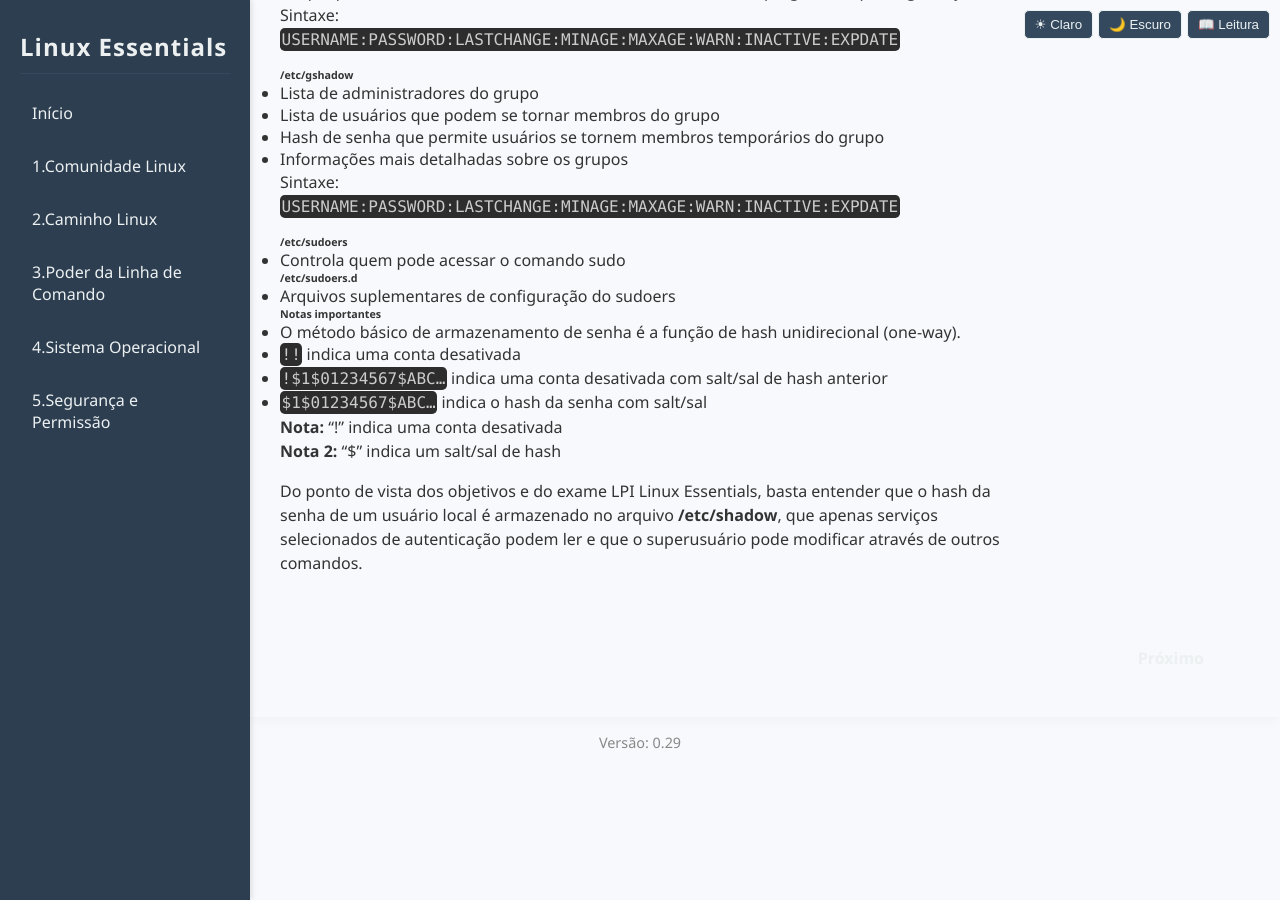
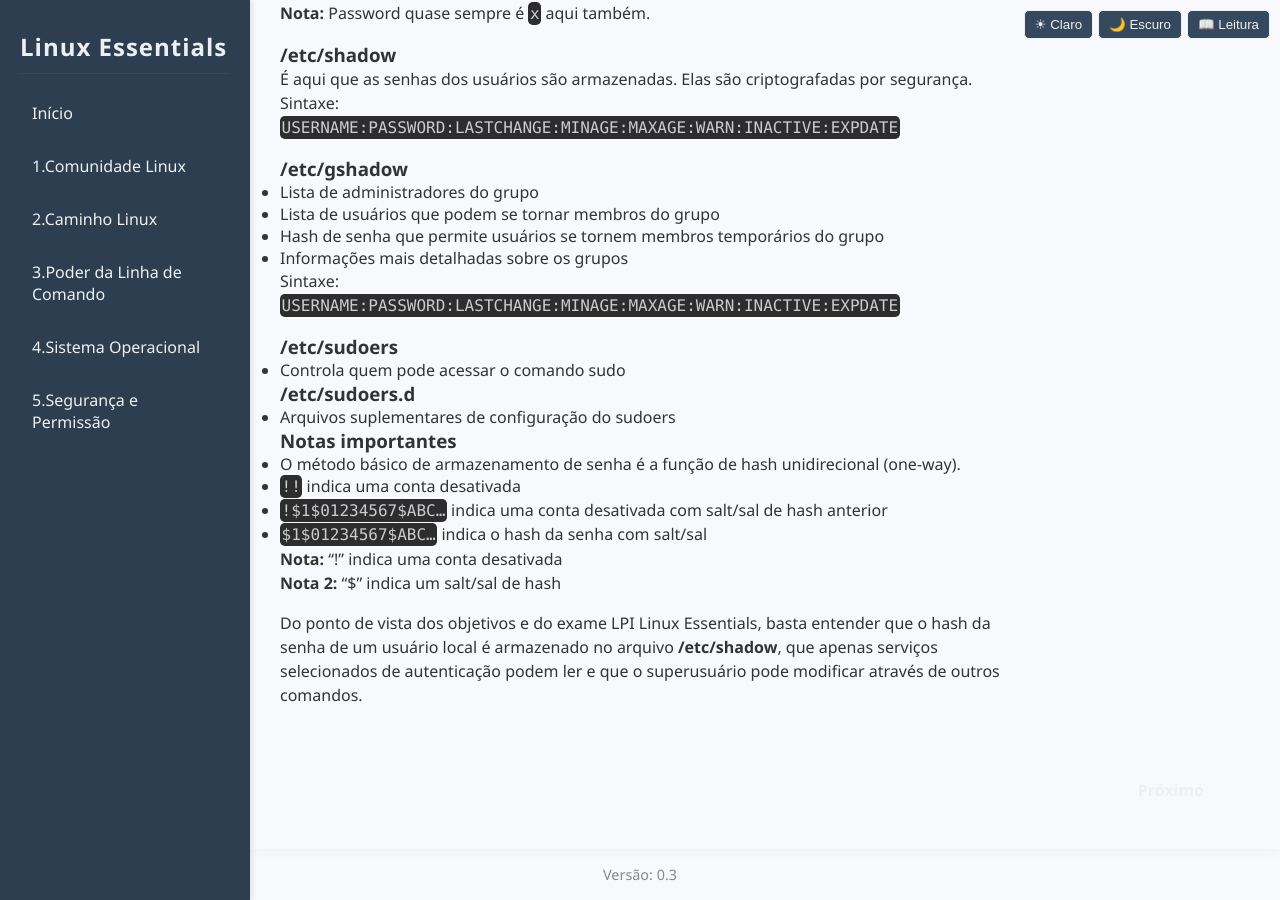
Before and after one commit to jocelinoFG017/linux-essentials, a Jekyll site: the page built from 01-book-lpi/Topico-05-Seguranca-e-Permissao-de-Arquivos/5.1-SegurancaBasicaAndTipoDeUsuario.md, in a window 1280 px wide and 900 px high, scrolled down 1415 px. Built offline with Jekyll 4.4.1, drawn with Linux system fonts in a browser that asks for light colours; nearby versions of some CDN libraries.

Commit message:
fix: revisão de qualidade I

```diff
--- a/01-book-lpi/Topico-05-Seguranca-e-Permissao-de-Arquivos/5.1-SegurancaBasicaAndTipoDeUsuario.md
+++ b/01-book-lpi/Topico-05-Seguranca-e-Permissao-de-Arquivos/5.1-SegurancaBasicaAndTipoDeUsuario.md
@@ -7,7 +7,7 @@ title: Tópico 5.1
 Os privilégios e controles de acesso definem os “limites” dentro dos quais cada usuário
 pode operar.
 
-###### Identificadores
+### Identificadores
 
 Os Identificadores de Usuário e Grupos (UIDs/GIDs) são as referências básicas, numeradas, às
 contas.
@@ -16,7 +16,7 @@ contas.
 
 No Linux, a conta do superusuário é **root**, que sempre terá o UID 0.
 
-###### Contas de usuário padrão
+### Contas de usuário padrão
 
 Via de regra, qualquer usuário que não é o root é considerado usuário regular.
 
@@ -25,7 +25,7 @@ A conta de usuário padrão/regular tem:
 * Um diretório definido
 * Um shell de login definido
 
-###### Contas do sistema
+### Contas do sistema
 
 As contas de sistema são tipicamente pré-criadas no momento da instalação do sistema. São
 destinadas a recursos, programas e serviços que não serão executados como superusuário.
@@ -38,20 +38,20 @@ A conta do sistema tem:
 Em geral, as contas de sistema não devem ter um shell de login válido. O contrário representaria
 um problema de segurança na maioria dos casos.
 
-###### Contas de serviço
+### Contas de serviço
 
 As contas de serviço são criadas tipicamente quando instalamos e configuramos serviços.
 
 **NOTA:** A principal diferença entre contas de sistema e de serviço está no UID/GID.
 
-###### Arquivos de controle de acesso
+### Arquivos de controle de acesso
 
 Localizado no diretório **/etc**, que é onde costumam ser armazenados os arquivos de configuração do sistema. Por padrão,
 esse diretório é legível por todos os usuários no sistema, mas modificável apenas por root.
 
 Os principais arquivos relacionados a contas de usuário, atributos e controle de acesso são:
 
-###### /etc/passwd
+### /etc/passwd
 
 * Não armazena nenhuma senha
 * Armazena o UID, GID, shell, diretório inicial e etc.
@@ -67,7 +67,7 @@ Quase sempre é `x`, indicando que a senha está armazenada no arquivo **/etc/sh
 Uma lista em formato CSV de informações de usuários, incluindo nome, localização, número de
 telefone. Por exemplo: Emma Smith,42 Douglas St,555.555.5555
 
-###### /etc/group
+### /etc/group
 
 * Armazena informações sobre todos os grupos de usuário no sistema.
 
@@ -76,13 +76,13 @@ Sintaxe:
 
 **Nota:** Password quase sempre é `x` aqui também.
 
-###### /etc/shadow
+### /etc/shadow
 
 É aqui que as senhas dos usuários são armazenadas. Elas são criptografadas por segurança.
 Sintaxe:
 `USERNAME:PASSWORD:LASTCHANGE:MINAGE:MAXAGE:WARN:INACTIVE:EXPDATE`
 
-###### /etc/gshadow
+### /etc/gshadow
 
 * Lista de administradores do grupo
 * Lista de usuários que podem se tornar membros do grupo
@@ -92,15 +92,15 @@ Sintaxe:
 Sintaxe:
 `USERNAME:PASSWORD:LASTCHANGE:MINAGE:MAXAGE:WARN:INACTIVE:EXPDATE`
 
-###### /etc/sudoers
+### /etc/sudoers
 
 * Controla quem pode acessar o comando sudo
 
-###### /etc/sudoers.d
+### /etc/sudoers.d
 
 * Arquivos suplementares de configuração do sudoers
 
-###### Notas importantes
+### Notas importantes
 
 - O método básico de armazenamento de senha é a função de hash unidirecional (one-way).
 - `!!` indica uma conta desativada
--- a/_config.yml
+++ b/_config.yml
@@ -5,4 +5,4 @@ permalink: pretty
 kramdown:
   input: GFM
   hard_wrap: true
-github_pages_version: 0.29
+github_pages_version: 0.30
```
Also changed, not shown: 01-book-lpi/Topico-01-Comunidade-Linux/1.1-EvolucaoLinuxAndSistemasPopulares.md (+1 -1 lines), 01-book-lpi/Topico-02-Caminho-Linux/2.4-CriandoMovendoAndDeletandoArquivos.md (+8 -7 lines), 01-book-lpi/Topico-04-Sistema-Operacional-Linux/4.2-EntendendoOHardware.md (+1 -0 lines), 01-book-lpi/Topico-05-Seguranca-e-Permissao-de-Arquivos/5.3-GerenciandoPermissoesAndDonosDeArquivos.md (+1 -0 lines).
